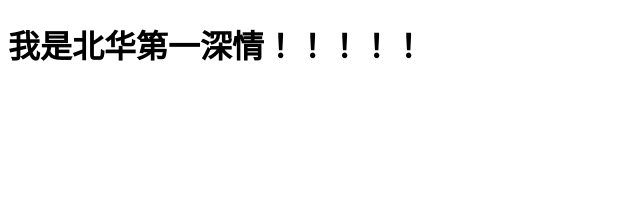
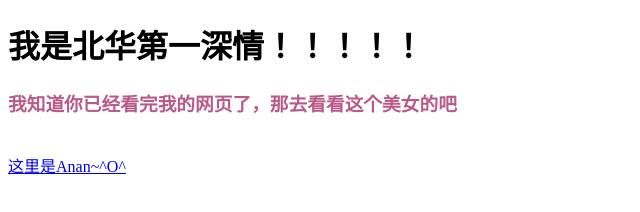
Before and after one commit to bhdysq0209/12345, a plain HTML site: page index.html in a window 1280 px wide. Shown: the whole page, without its empty margins (0-640 px from the left). Drawn offline with Linux system fonts and the light colour scheme.

Commit message:
Update index.html

```diff
--- a/index.html
+++ b/index.html
@@ -7,6 +7,8 @@
 
 <body>
     <h1>我是北华第一深情！！！！！</h1>
+<h3 style="color: #b95a89">我知道你已经看完我的网页了，那去看看这个美女的吧</h3><br>
+                    <a target="_blank" href="https://123fsdfdg.github.io/Anan/#">这里是Anan~^O^</a>
 </body>
 
 </html>
```
